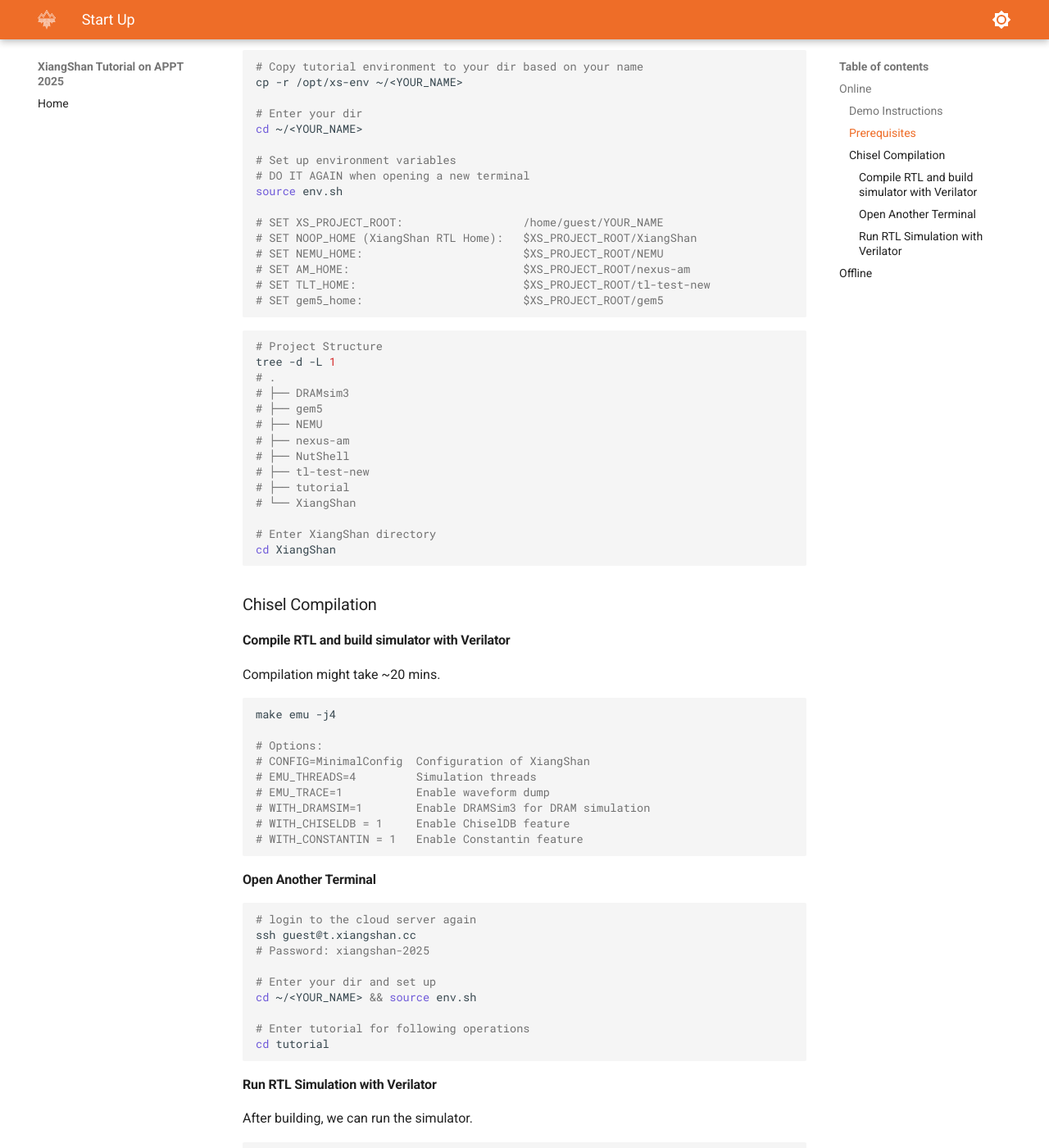
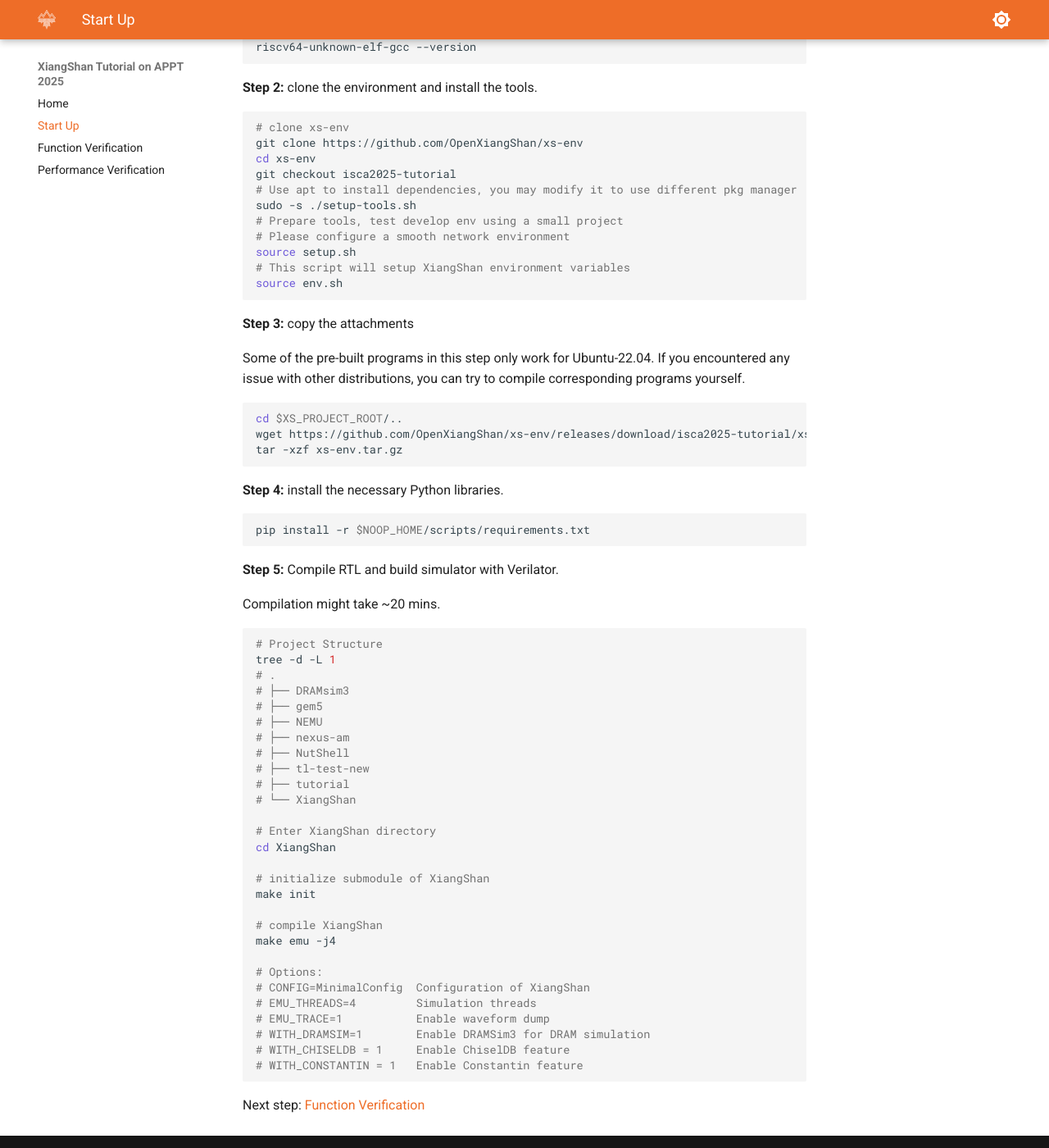
Before and after one commit to OpenXiangShan/tutorial, an MkDocs documentation site: the page built from docs/StartUp.md, in a window 1280 px wide and 1400 px high, scrolled down 920 px. Shown: the whole window at 82% size. Built offline with MkDocs 1.6.1 and Material for MkDocs 9.7.7, drawn with Linux system fonts in a browser that asks for light colours; some of the changed text lies outside the part shown.

Commit message:
update APPT 2025's offline envionment instructions and schedule.

````diff
--- a/docs/StartUp.md
+++ b/docs/StartUp.md
@@ -1,135 +1,20 @@
 # Start Up
 
-## Online
+<!-- ## Online -->
 
-In this tutorial, we will provide access to cloud servers, prepare the XiangShan development environment for you, and go through the development workflows incluing simulation, function verification and performance verification. All you need is a computer with an Internet connection and `ssh` tools to do this!
+<!-- In this tutorial, we will provide access to cloud servers, prepare the XiangShan development environment for you, and go through the development workflows incluing simulation, function verification and performance verification. All you need is a computer with an Internet connection and `ssh` tools to do this! -->
 
-### Demo Instructions
+<!-- ## Offline -->
 
-Shell commands are presented in boxes.
+In this tutorial, we provide the procedure to prepare the XiangShan development environment for you, and go through the development workflows incluing simulation, function verification and performance verification.
 
-```shell
-echo "Hello, XiangShan"
-echo "Have a nice day"
-```
-
-Description and notes are presented in boxes with prefix `#`.
-
-```shell
-# Please prepare a laptop with an SSH client.
-# Next, let's start the demo session！
-```
-
-### Prerequisites
-
-Login to the provided cloud server.
-
-**The server is only available during the tutorial.**
-
-Please open a Terminal and run the following commands.
-
-* For Windows User, Windows Terminal with PowerShell is recommended
-* For Mac / Linux User, just open "Terminal".
-
-```powershell
-ssh guest@t.xiangshan.cc
-# Password: xiangshan-2025
-```
-
-```shell
-# Copy tutorial environment to your dir based on your name
-cp -r /opt/xs-env ~/<YOUR_NAME>
-
-# Enter your dir
-cd ~/<YOUR_NAME>
-
-# Set up environment variables
-# DO IT AGAIN when opening a new terminal
-source env.sh
-
-# SET XS_PROJECT_ROOT:                  /home/guest/YOUR_NAME
-# SET NOOP_HOME (XiangShan RTL Home):   $XS_PROJECT_ROOT/XiangShan
-# SET NEMU_HOME:                        $XS_PROJECT_ROOT/NEMU
-# SET AM_HOME:                          $XS_PROJECT_ROOT/nexus-am
-# SET TLT_HOME:                         $XS_PROJECT_ROOT/tl-test-new
-# SET gem5_home:                        $XS_PROJECT_ROOT/gem5
-```
-
-```shell
-# Project Structure
-tree -d -L 1
-# .
-# ├── DRAMsim3
-# ├── gem5
-# ├── NEMU
-# ├── nexus-am
-# ├── NutShell
-# ├── tl-test-new
-# ├── tutorial
-# └── XiangShan
-
-# Enter XiangShan directory
-cd XiangShan
-```
-
-### Chisel Compilation
-
-#### Compile RTL and build simulator with Verilator
-
-Compilation might take ~20 mins.
-
-```shell
-make emu -j4
-
-# Options:
-# CONFIG=MinimalConfig  Configuration of XiangShan
-# EMU_THREADS=4         Simulation threads
-# EMU_TRACE=1           Enable waveform dump
-# WITH_DRAMSIM=1        Enable DRAMSim3 for DRAM simulation
-# WITH_CHISELDB = 1     Enable ChiselDB feature
-# WITH_CONSTANTIN = 1   Enable Constantin feature
-```
-
-#### Open Another Terminal
-
-```shell
-# login to the cloud server again
-ssh guest@t.xiangshan.cc
-# Password: xiangshan-2025
-
-# Enter your dir and set up
-cd ~/<YOUR_NAME> && source env.sh
-
-# Enter tutorial for following operations
-cd tutorial
-```
-
-#### Run RTL Simulation with Verilator
-
-After building, we can run the simulator.
-
-```shell
-# run pre-built simulator
-cd $XS_PROJECT_ROOT/tutorial/p1-basic-func
-./emu -i hello.bin --no-diff 2>hello.err
-
-# Some key options:
--i.                         # Workload to run
--C / -I                     # Max cycles / Max Insts
---diff=PATH / --no-diff     # Path of Reference Model / disable difftest
-```
-
-Great! We have learned the basic simulation process of Xiangshan.
-
-## Offline
-
-If you want to build the Xiangshan environment on your own server, please refer to the following operations.
+<!-- If you want to build the Xiangshan environment on your own machine, please refer to the following operations. -->
 
 Please prepare a server with relatively high performance. The following are some configuration requirements for the server:
 
 * Operating system: Ubuntu 22.04 LTS (Other versions have not been tested and are not recommended. **NOTE:** the Xiangshan environment corresponding to Ubuntu 20.04 LTS is no longer maintained.)
 * CPU: Not limited. The performance will determine the speed of compilation and generation.
-* Memory: At least 32G. 64G or more is recommended.
+* Memory: At least **32G**. 64G or more is recommended.
 * Disk space: 20G or more.
 * Network: Please configure a smooth network environment.
 
@@ -164,10 +49,12 @@ riscv64-unknown-elf-gcc --version
 git clone https://github.com/OpenXiangShan/xs-env
 cd xs-env
 git checkout isca2025-tutorial
-# use apt to install dependencies, you may modify it to use different pkg manager
+# Use apt to install dependencies, you may modify it to use different pkg manager
 sudo -s ./setup-tools.sh
-# prepare tools, test develop env using a small project
+# Prepare tools, test develop env using a small project
+# Please configure a smooth network environment
 source setup.sh
+# This script will setup XiangShan environment variables
 source env.sh
 ```
 
@@ -188,3 +75,40 @@ tar -xzf xs-env.tar.gz
 ```bash
 pip install -r $NOOP_HOME/scripts/requirements.txt
 ```
+
+**Step 5:** Compile RTL and build simulator with Verilator.
+
+Compilation might take ~20 mins.
+
+```shell
+# Project Structure
+tree -d -L 1
+# .
+# ├── DRAMsim3
+# ├── gem5
+# ├── NEMU
+# ├── nexus-am
+# ├── NutShell
+# ├── tl-test-new
+# ├── tutorial
+# └── XiangShan
+
+# Enter XiangShan directory
+cd XiangShan
+
+# initialize submodule of XiangShan
+make init
+
+# compile XiangShan
+make emu -j4
+
+# Options:
+# CONFIG=MinimalConfig  Configuration of XiangShan
+# EMU_THREADS=4         Simulation threads
+# EMU_TRACE=1           Enable waveform dump
+# WITH_DRAMSIM=1        Enable DRAMSim3 for DRAM simulation
+# WITH_CHISELDB = 1     Enable ChiselDB feature
+# WITH_CONSTANTIN = 1   Enable Constantin feature
+```
+
+Next step: [Function Verification](FunctionVerification.md)
--- a/mkdocs.yml
+++ b/mkdocs.yml
@@ -51,6 +51,6 @@ plugins:
 
 nav:
   - Home: index.md
-  # - Start Up: StartUp.md
-  # - Function Verification: FunctionVerification.md
-  # - Performance Verification: performance.md
+  - Start Up: StartUp.md
+  - Function Verification: FunctionVerification.md
+  - Performance Verification: performance.md
````
Also changed, not shown: docs/FunctionVerification.md (+2 -0 lines), docs/index.md (+11 -11 lines), docs/performance.md (+25 -25 lines).
